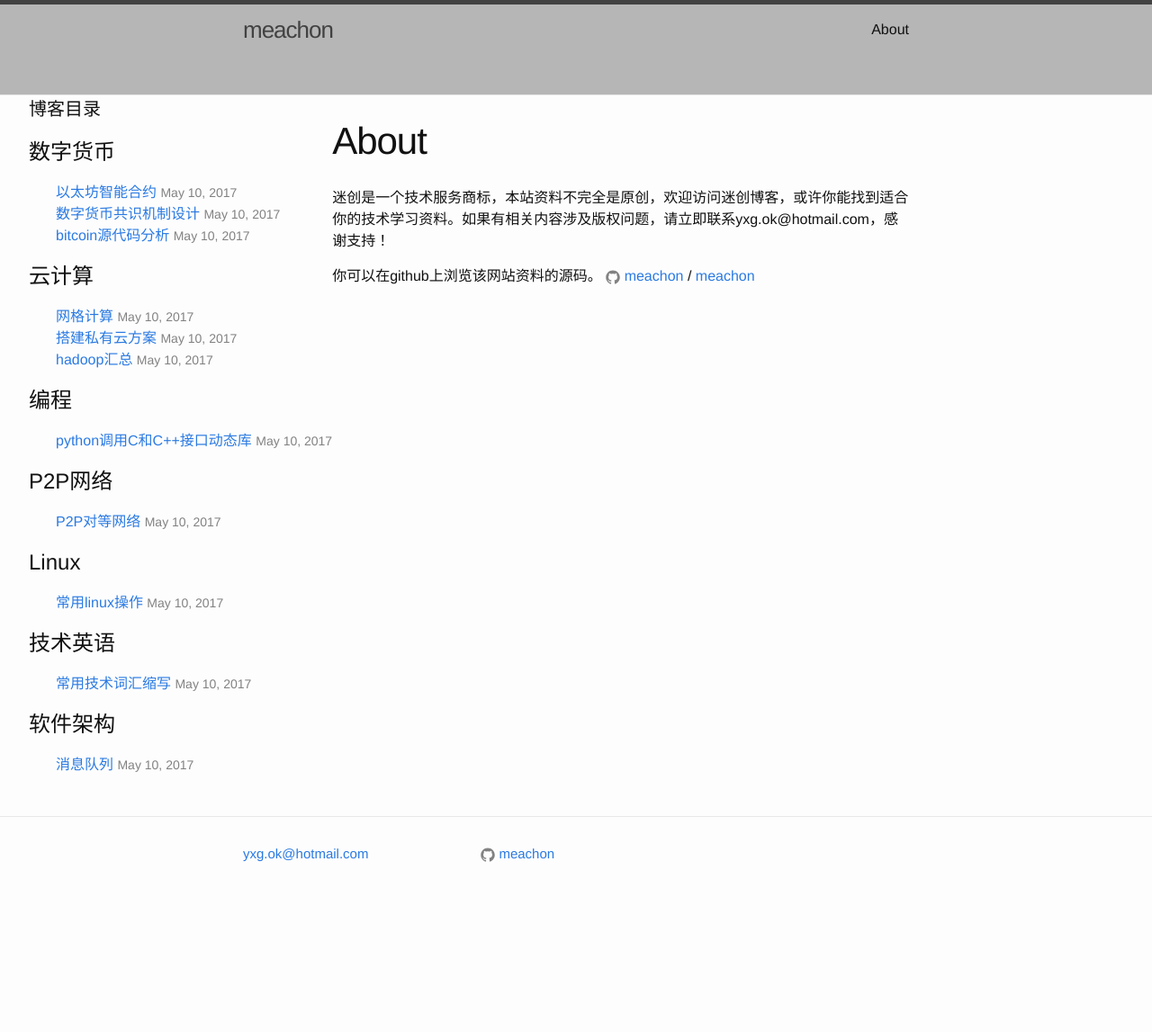
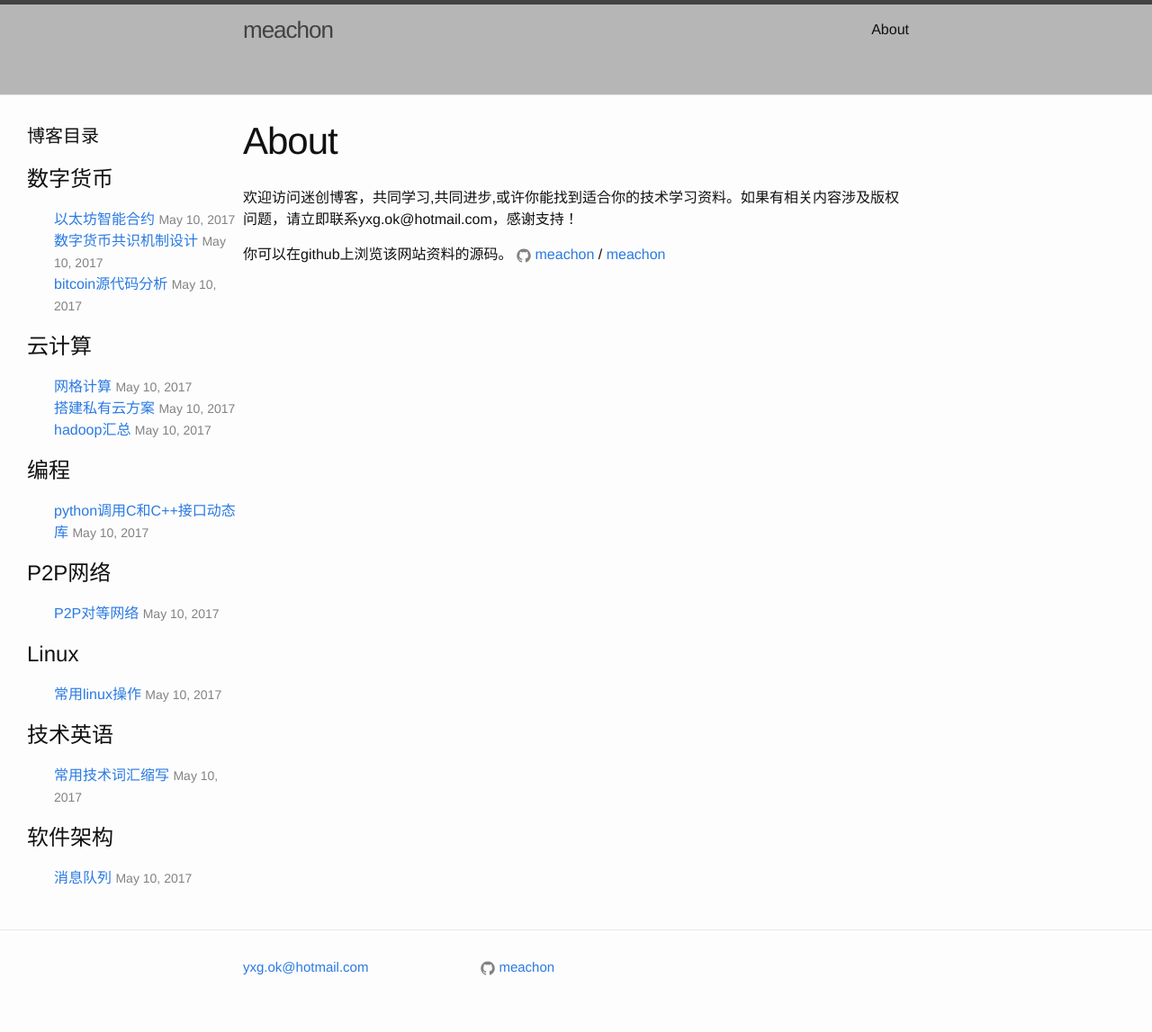
Before and after one commit to meachon/meachon.github.io, a Jekyll site: the page built from about.md, in a window 1280 px wide. Shown: the whole page at 90% size. Built offline with Jekyll 4.4.1, drawn with Linux system fonts in a browser that asks for light colours; before the commit the page ends 1021 px from its top, so only the background shows below that.

Commit message:
修改博客目录导航栏风格

```diff
--- a/_layouts/default.html
+++ b/_layouts/default.html
@@ -6,6 +6,9 @@
   <body>
 
     {% include header.html %}
+
+
+    <div class="page-content">
 
       <div class="page-nav">
         <h1 class="page-heading">博客目录</h1>
@@ -20,10 +23,11 @@
             </ul>
           {% endfor %}
       </div>
-    <div class="page-content">
+
       <div class="wrapper">
         {{ content }}
       </div>
+
     </div>
 
     {% include footer.html %}
--- a/_sass/_layout.scss
+++ b/_sass/_layout.scss
@@ -173,8 +173,12 @@
 }
 .page-nav {
     float: left;
-    margin-left: 32px;
+    width: -webkit-calc((100% - #{$content-width})/2);
+    width:         calc((100% - #{$content-width})/2);
+    margin-left: 30px;
 }
+
+
 
 .page-heading {
     font-size: 20px;
--- a/about.md
+++ b/about.md
@@ -4,7 +4,7 @@ title: About
 permalink: /about/
 ---
 
-迷创是一个技术服务商标，本站资料不完全是原创，欢迎访问迷创博客，或许你能找到适合你的技术学习资料。如果有相关内容涉及版权问题，请立即联系yxg.ok@hotmail.com，感谢支持！
+欢迎访问迷创博客，共同学习,共同进步,或许你能找到适合你的技术学习资料。如果有相关内容涉及版权问题，请立即联系yxg.ok@hotmail.com，感谢支持！
 
 你可以在github上浏览该网站资料的源码。
 {% include icon-github.html username="meachon" %} /
```
Lines whose indentation alone changed are shown as unchanged.
